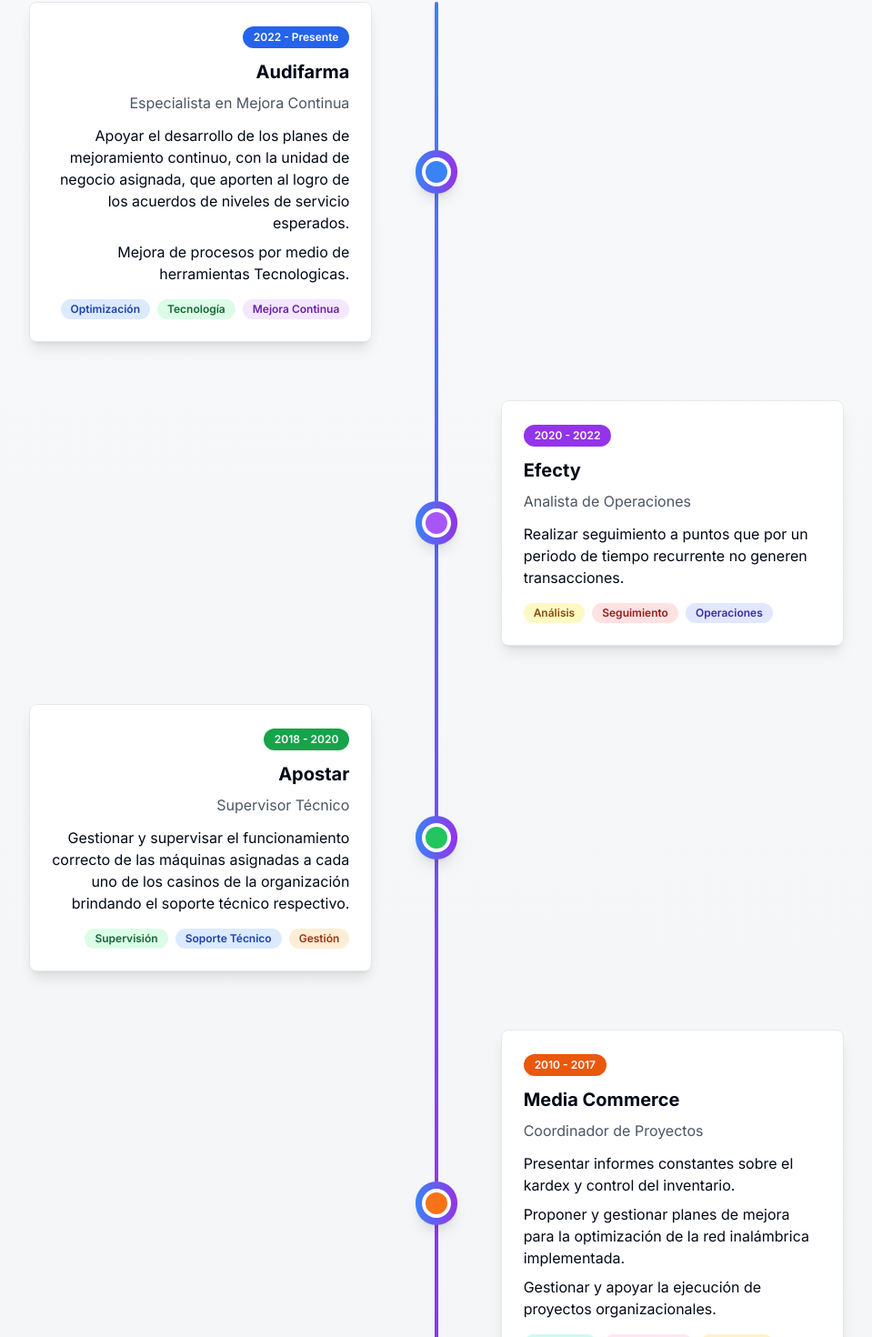
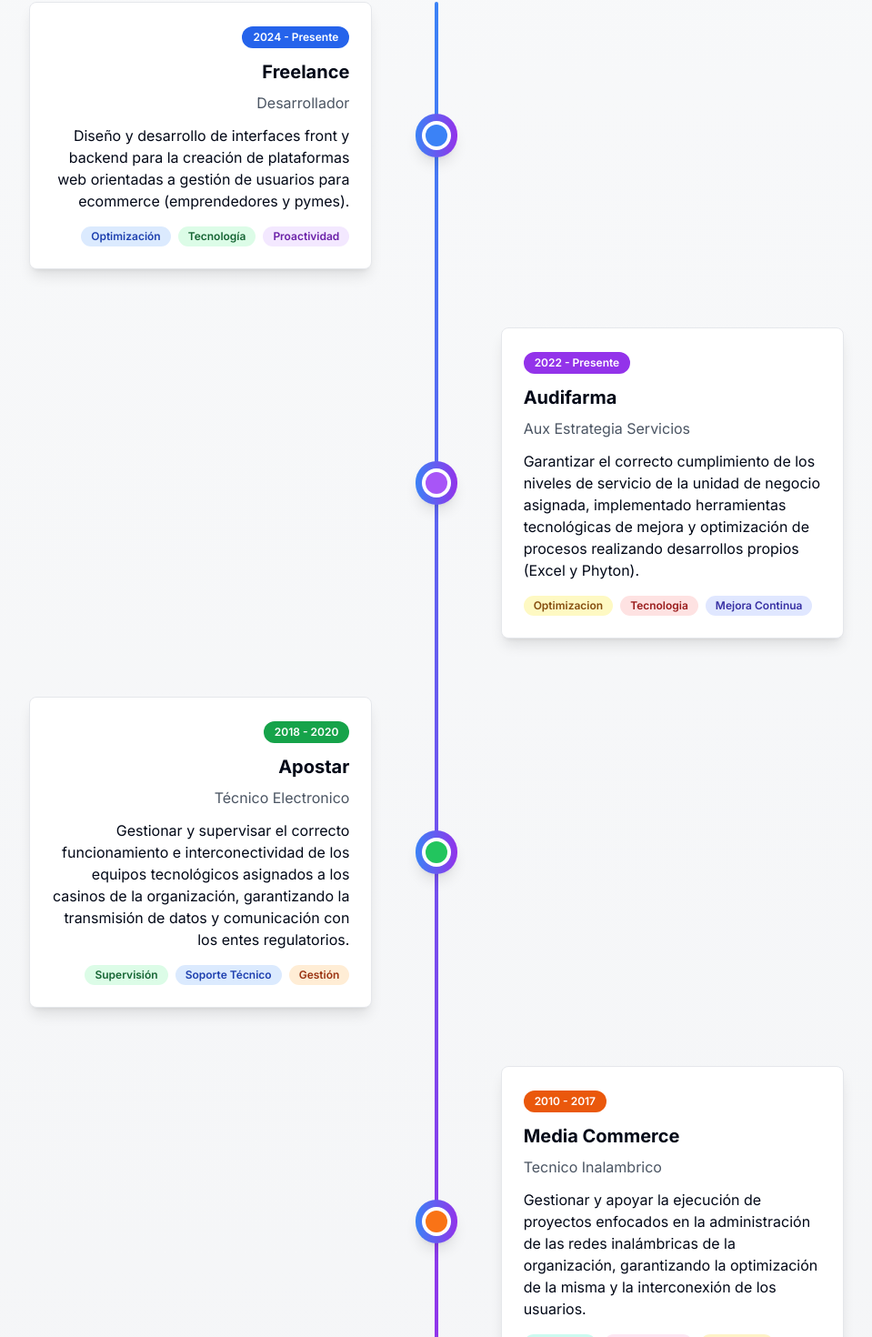
Before and after one commit to Alejandrolt/Portafolio, a Next.js app: page / in a window 1280 px wide. Shown: the part 1188-2658 px from the top of the page at 91% size, without its empty margins (160-1119 px from the left). Built offline with nearby package versions, Linux system fonts and the light colour scheme.

Commit message:
Experiencia

```diff
--- a/app/page.tsx
+++ b/app/page.tsx
@@ -161,31 +161,24 @@ export default function Home() {
             {/* Timeline line */}
             <div className="absolute left-0 md:left-1/2 transform md:-translate-x-1/2 h-full w-1 bg-gradient-to-b from-blue-500 to-purple-600 rounded-full"></div>
 
-            {/* Audifarma */}
+            {/* Freelance */}
             <div className="relative mb-16">
               <div className="flex flex-col md:flex-row items-center">
                 <div className="md:w-1/2 md:pr-12 mb-6 md:mb-0 md:text-right">
                   <div className="bg-white dark:bg-gray-800 p-6 rounded-lg shadow-lg border border-gray-200 dark:border-gray-700 hover:shadow-xl transition-shadow">
                     <span className="inline-block px-3 py-1 mb-3 text-xs font-semibold text-white bg-blue-600 rounded-full">
-                      2022 - Presente
+                      2024 - Presente
                     </span>
-                    <h3 className="text-xl font-bold mb-2">Audifarma</h3>
+                    <h3 className="text-xl font-bold mb-2">Freelance</h3>
                     <p className="text-gray-600 dark:text-gray-300 mb-3">
-                      Especialista en Mejora Continua
+                      Desarrollador
                     </p>
                     <div className="space-y-2">
                       <p className="flex items-center md:justify-end">
                         <span>
-                          Apoyar el desarrollo de los planes de mejoramiento
-                          continuo, con la unidad de negocio asignada, que
-                          aporten al logro de los acuerdos de niveles de
-                          servicio esperados.
-                        </span>
-                      </p>
-                      <p className="flex items-center md:justify-end">
-                        <span>
-                          Mejora de procesos por medio de herramientas
-                          Tecnologicas.
+                          Diseño y desarrollo de interfaces front y backend para
+                          la creación de plataformas web orientadas a gestión de
+                          usuarios para ecommerce (emprendedores y pymes).
                         </span>
                       </p>
                     </div>
@@ -197,7 +190,7 @@ export default function Home() {
                         Tecnología
                       </Badge>
                       <Badge className="bg-purple-100 text-purple-800 dark:bg-purple-900 dark:text-purple-100">
-                        Mejora Continua
+                        Proactividad
                       </Badge>
                     </div>
                   </div>
@@ -211,7 +204,7 @@ export default function Home() {
               </div>
             </div>
 
-            {/* Efecty */}
+            {/* Audifarma */}
             <div className="relative mb-16">
               <div className="flex flex-col md:flex-row items-center">
                 <div className="md:w-1/2 md:pr-12 hidden md:block"></div>
@@ -223,29 +216,32 @@ export default function Home() {
                 <div className="md:w-1/2 md:pl-12 mb-6 md:mb-0">
                   <div className="bg-white dark:bg-gray-800 p-6 rounded-lg shadow-lg border border-gray-200 dark:border-gray-700 hover:shadow-xl transition-shadow">
                     <span className="inline-block px-3 py-1 mb-3 text-xs font-semibold text-white bg-purple-600 rounded-full">
-                      2020 - 2022
+                      2022 - Presente
                     </span>
-                    <h3 className="text-xl font-bold mb-2">Efecty</h3>
+                    <h3 className="text-xl font-bold mb-2">Audifarma</h3>
                     <p className="text-gray-600 dark:text-gray-300 mb-3">
-                      Analista de Operaciones
+                      Aux Estrategia Servicios
                     </p>
                     <div className="space-y-2">
                       <p className="flex items-center">
                         <span>
-                          Realizar seguimiento a puntos que por un periodo de
-                          tiempo recurrente no generen transacciones.
+                          Garantizar el correcto cumplimiento de los niveles de
+                          servicio de la unidad de negocio asignada,
+                          implementado herramientas tecnológicas de mejora y
+                          optimización de procesos realizando desarrollos
+                          propios (Excel y Phyton).
                         </span>
                       </p>
                     </div>
                     <div className="mt-4 flex flex-wrap gap-2">
                       <Badge className="bg-yellow-100 text-yellow-800 dark:bg-yellow-900 dark:text-yellow-100">
-                        Análisis
+                        Optimizacion
                       </Badge>
                       <Badge className="bg-red-100 text-red-800 dark:bg-red-900 dark:text-red-100">
-                        Seguimiento
+                        Tecnologia
                       </Badge>
                       <Badge className="bg-indigo-100 text-indigo-800 dark:bg-indigo-900 dark:text-indigo-100">
-                        Operaciones
+                        Mejora Continua
                       </Badge>
                     </div>
                   </div>
@@ -263,14 +259,16 @@ export default function Home() {
                     </span>
                     <h3 className="text-xl font-bold mb-2">Apostar</h3>
                     <p className="text-gray-600 dark:text-gray-300 mb-3">
-                      Supervisor Técnico
+                      Técnico Electronico
                     </p>
                     <div className="space-y-2">
                       <p className="flex items-center md:justify-end">
                         <span>
-                          Gestionar y supervisar el funcionamiento correcto de
-                          las máquinas asignadas a cada uno de los casinos de la
-                          organización brindando el soporte técnico respectivo.
+                          Gestionar y supervisar el correcto funcionamiento e
+                          interconectividad de los equipos tecnológicos
+                          asignados a los casinos de la organización,
+                          garantizando la transmisión de datos y comunicación
+                          con los entes regulatorios.
                         </span>
                       </p>
                     </div>
@@ -312,25 +310,15 @@ export default function Home() {
                     </span>
                     <h3 className="text-xl font-bold mb-2">Media Commerce</h3>
                     <p className="text-gray-600 dark:text-gray-300 mb-3">
-                      Coordinador de Proyectos
+                      Tecnico Inalambrico
                     </p>
                     <div className="space-y-2">
                       <p className="flex items-center">
                         <span>
-                          Presentar informes constantes sobre el kardex y
-                          control del inventario.
-                        </span>
-                      </p>
-                      <p className="flex items-center">
-                        <span>
-                          Proponer y gestionar planes de mejora para la
-                          optimización de la red inalámbrica implementada.
-                        </span>
-                      </p>
-                      <p className="flex items-center">
-                        <span>
-                          Gestionar y apoyar la ejecución de proyectos
-                          organizacionales.
+                          Gestionar y apoyar la ejecución de proyectos enfocados
+                          en la administración de las redes inalámbricas de la
+                          organización, garantizando la optimización de la misma
+                          y la interconexión de los usuarios.
                         </span>
                       </p>
                     </div>
```
